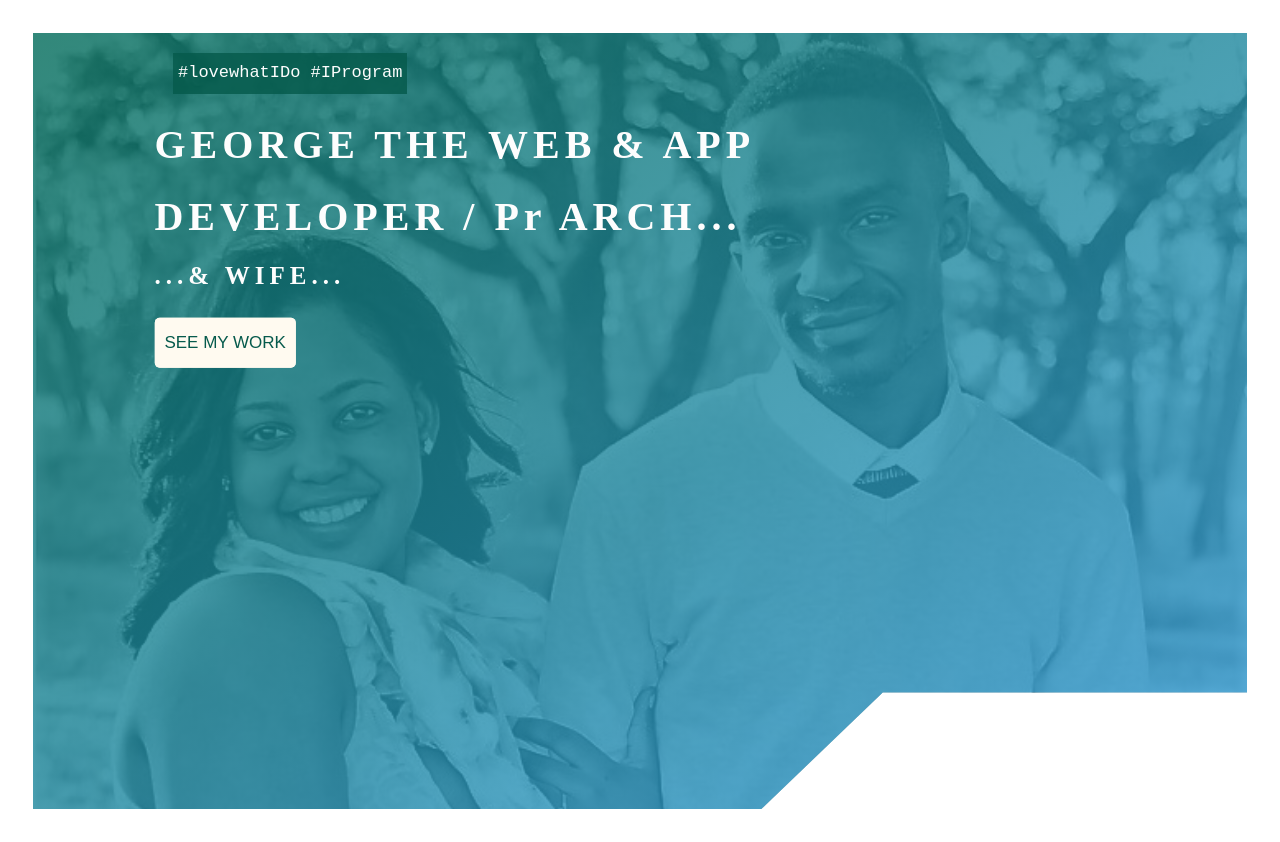
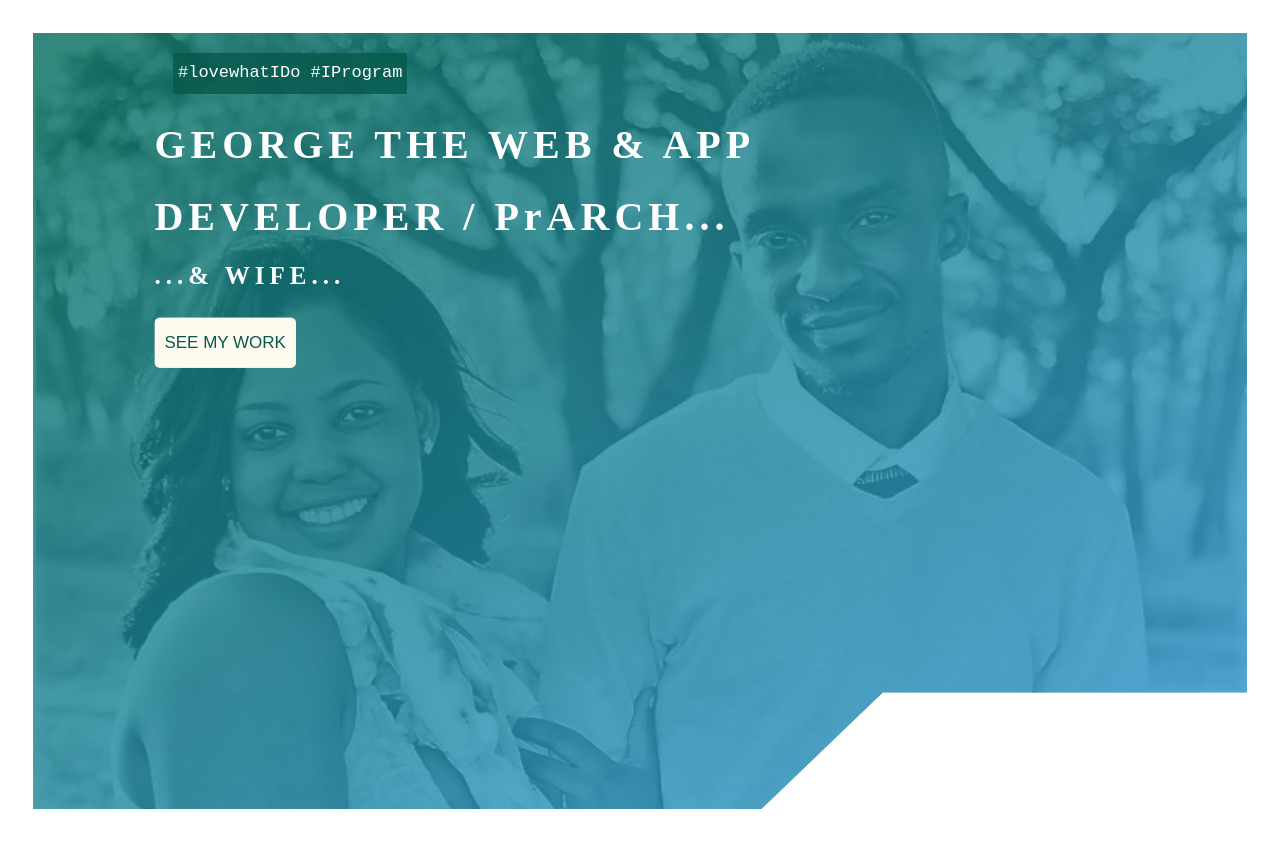
Before and after one commit to AnotidaGeorgeChigunwe/MY-WEBSITE-, a plain HTML site: page index.html in a window 1280 px wide. Drawn offline with Linux system fonts and the light colour scheme; a web font is replaced by a local one.

Commit message:
Join PrArch

```diff
--- a/index.html
+++ b/index.html
@@ -12,7 +12,7 @@
     <header class="header"><div class="harshtag"> #lovewhatIDo #IProgram </div>
         <div class="header-box">
             <h1 class="HONE">
-                <span class="HONEA"><b> GEORGE THE WEB & APP DEVELOPER / Pr ARCH...</b></span>
+                <span class="HONEA"><b> GEORGE THE WEB & APP DEVELOPER / PrARCH...</b></span>
                 <span class="HONEB"><b>...& WIFE...</b></span>
              </h1>
              <a href="#" class="button button-white"> see my work </a>
```
